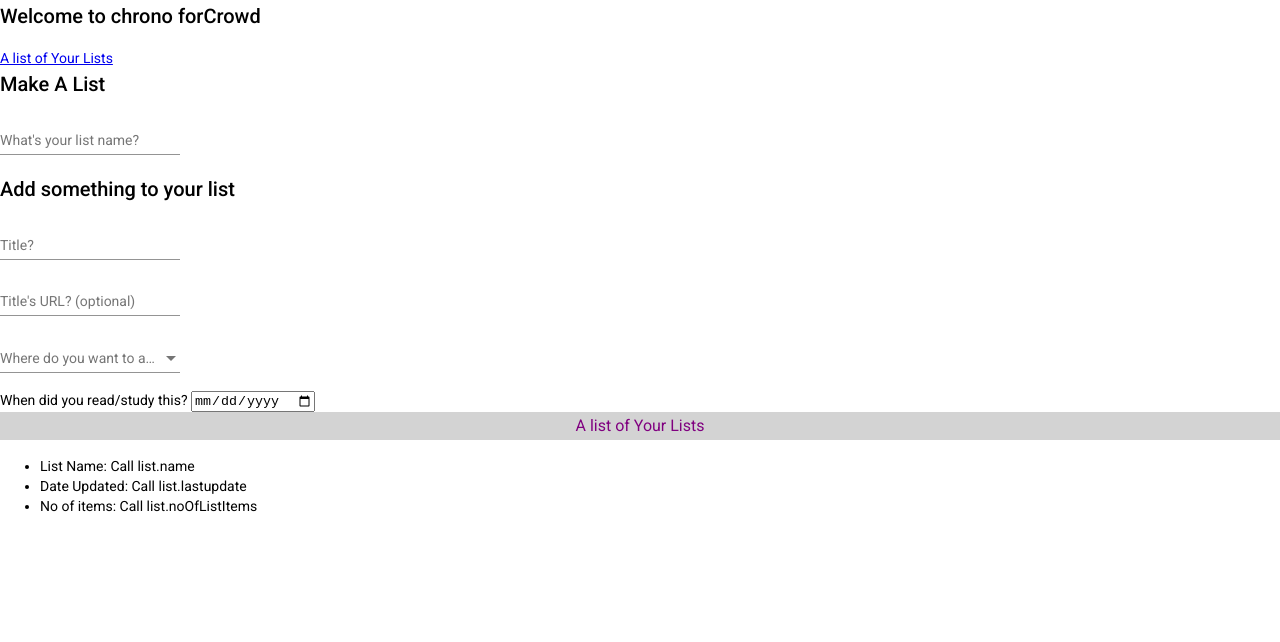
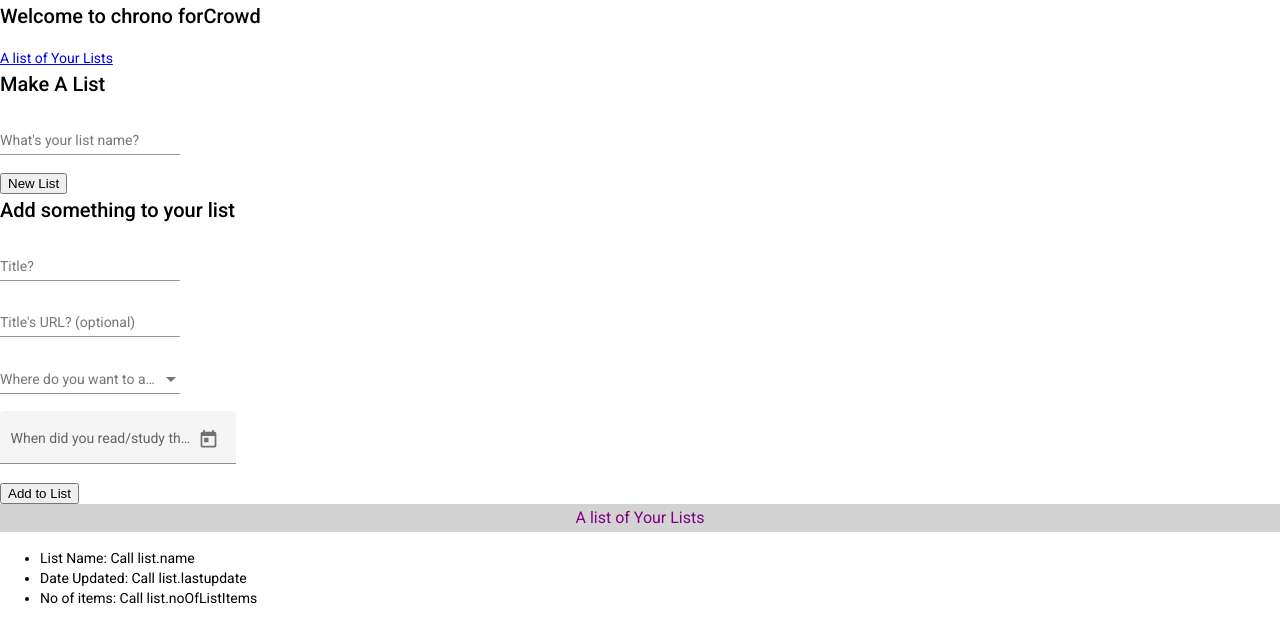
Before and after one commit to apheliana/chrono, an Angular app: page /your-lists in a window 1280 px wide. Shown: the top 642 px of the page. Built offline with nearby package versions, Linux system fonts and the light colour scheme.

Commit message:
main page definitions

```diff
--- a/src/app/app.module.ts
+++ b/src/app/app.module.ts
@@ -8,10 +8,11 @@ import {AppComponent} from './app.component';
 import {BrowserAnimationsModule} from '@angular/platform-browser/animations';
 
 //angular material
+import {MatDatepickerModule} from '@angular/material/datepicker';
 import {MatFormFieldModule} from '@angular/material/form-field';
 import {MatInputModule} from '@angular/material/input';
 import {MatSelectModule} from '@angular/material/select';
-
+import {MatNativeDateModule} from '@angular/material/core';
 
 //pages
 import {YourListsComponent} from './your-lists.page';
@@ -29,8 +30,10 @@ import {YourListsComponent} from './your-lists.page';
     BrowserAnimationsModule,
     FormsModule,
     ReactiveFormsModule,
+    MatDatepickerModule,
     MatFormFieldModule,
     MatInputModule,
+    MatNativeDateModule,
     MatSelectModule,
   ],
   providers: [],
--- a/src/app/your-lists.page.html
+++ b/src/app/your-lists.page.html
@@ -7,6 +7,10 @@
   <mat-label>What's your list name?</mat-label>
   <input matInput placeholder="Name?" [(ngModel)]="listName" />
 </mat-form-field>
+<br>
+<div>
+  <button mat-raised-button color="primary" (click)="addNewList()">New List</button>
+  </div>
 </div>
 
 <div>
@@ -37,12 +41,15 @@
     </mat-select>
   </mat-form-field>
   <br>
-  <div>
-    When did you read/study this?
-    <input type="date" [(ngModel)]="dateActualText" />
-  </div>
-
-
+  <mat-form-field appearance="fill">
+    <mat-label>When did you read/study this?</mat-label>
+    <input matInput [matDatepicker]="picker" [(ngModel)]="dateActual">
+    <mat-datepicker-toggle matSuffix [for]="picker"></mat-datepicker-toggle>
+    <mat-datepicker #picker></mat-datepicker>
+  </mat-form-field>
+</div>
+<div>
+<button mat-raised-button color="primary" (click)="addNewListItem()">Add to List</button>
 </div>
 
 
--- a/src/app/your-lists.page.ts
+++ b/src/app/your-lists.page.ts
@@ -1,6 +1,6 @@
 import {Component} from '@angular/core';
 import {FormControl} from '@angular/forms';
-import {parseISO} from 'date-fns';
+//import {format, parseISO} from 'date-fns'; //for printing a more user friendly date on screen
 
 
 @Component({
@@ -9,36 +9,46 @@ import {parseISO} from 'date-fns';
   styleUrls: ['./your-lists.page.scss'],
 })
 export class YourListsComponent {
-  dateActualText : string = '';
+  dateActual: Date;
   listName: string = '';
   titleText: string = '';
   titleURL: string = '';
   lists = new FormControl();
   listOfLists: string[] = ['Articles', 'Books', 'TV Shows'];
+  myListItem: ListItem[];
+  myList: List[];
 
 
   constructor() {
+    !this.myList ? console.log('do nothing') : console.log('show table');
+    !this.myListItem ? console.log('no list item') : console.log('list item constructed');
+  }
 
+  addNewListItem(): void {
     const myListItem = new ListItem();
     myListItem.id = 0;
     myListItem.listId = 123;
     myListItem.titleText = this.titleText;
     myListItem.titleURL = this.titleURL;
-    myListItem.dateActual = parseISO(this.dateActualText);
+    myListItem.dateActual = this.dateActual;
     myListItem.dateCreated = new Date();
     myListItem.dateModified = new Date();
     myListItem.dateDeleted = new Date();
+    console.log('list item:', myListItem);
+  }
 
+  addNewList(): void {
     const myList = new List();
     myList.id = 123;
     myList.name = this.listName;
-    //myList.listItem.push(myListItem);
     myList.dateCreated = new Date();
     myList.dateModified = new Date();
     myList.dateDeleted = new Date();
-
+    console.log('list:', myList);
   }
 }
+
+
 
 export class List {
   id: number; //unique //find the last id then add 1
```
